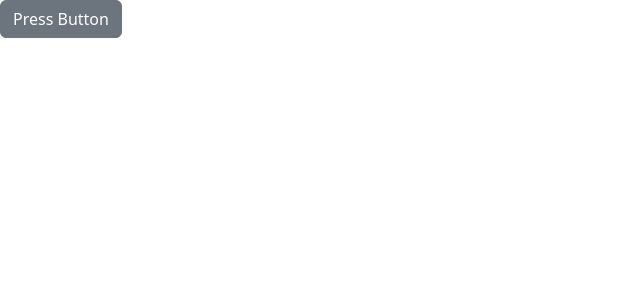
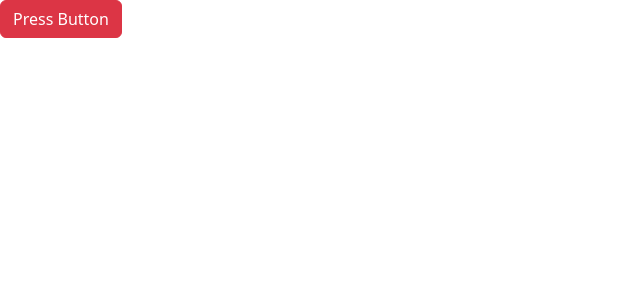
Before and after one commit to Sphyso/react-app, a React (Vite) app: page / in a window 1280 px wide. Shown: the top 300 px of the page, without its empty margins (0-640 px from the left). Built offline with nearby package versions, Linux system fonts and the light colour scheme.

Commit message:
Mosh's solution

```diff
--- a/src/App.tsx
+++ b/src/App.tsx
@@ -4,7 +4,7 @@
   let buttonColor = "btn-secondary";
   return (
     <div>
-      <Button buttonColor={buttonColor}>
+      <Button color="danger" onClick={() => console.log("Clicked")}>
         Press Button
       </Button>
     </div>
--- a/src/components/Button.tsx
+++ b/src/components/Button.tsx
@@ -1,13 +1,13 @@
-import React, { ReactNode } from 'react'
 
 interface Prop{
-    children: ReactNode;
-    buttonColor: string;
+    children: string;
+    color?: 'primary' | 'secondary' | 'danger';
+    onClick: () => void;
 }
 
-const Button = ({children, buttonColor}: Prop) => {
+const Button = ({children, onClick, color}: Prop) => {
   return (
-    <div className={'btn ' + buttonColor}>{children}</div>
+    <button className={'btn btn-' +color} onClick={onClick}>{children}</button>
   )
 }
 
```
